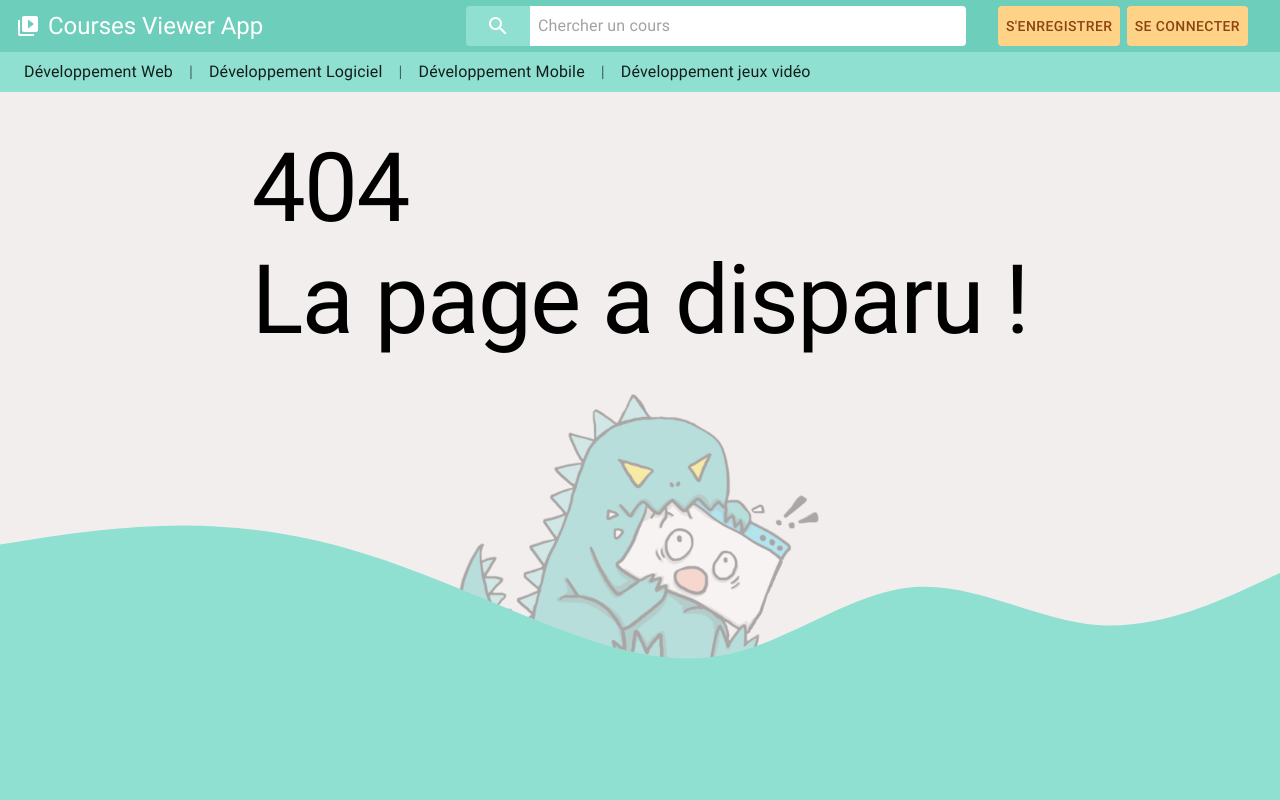
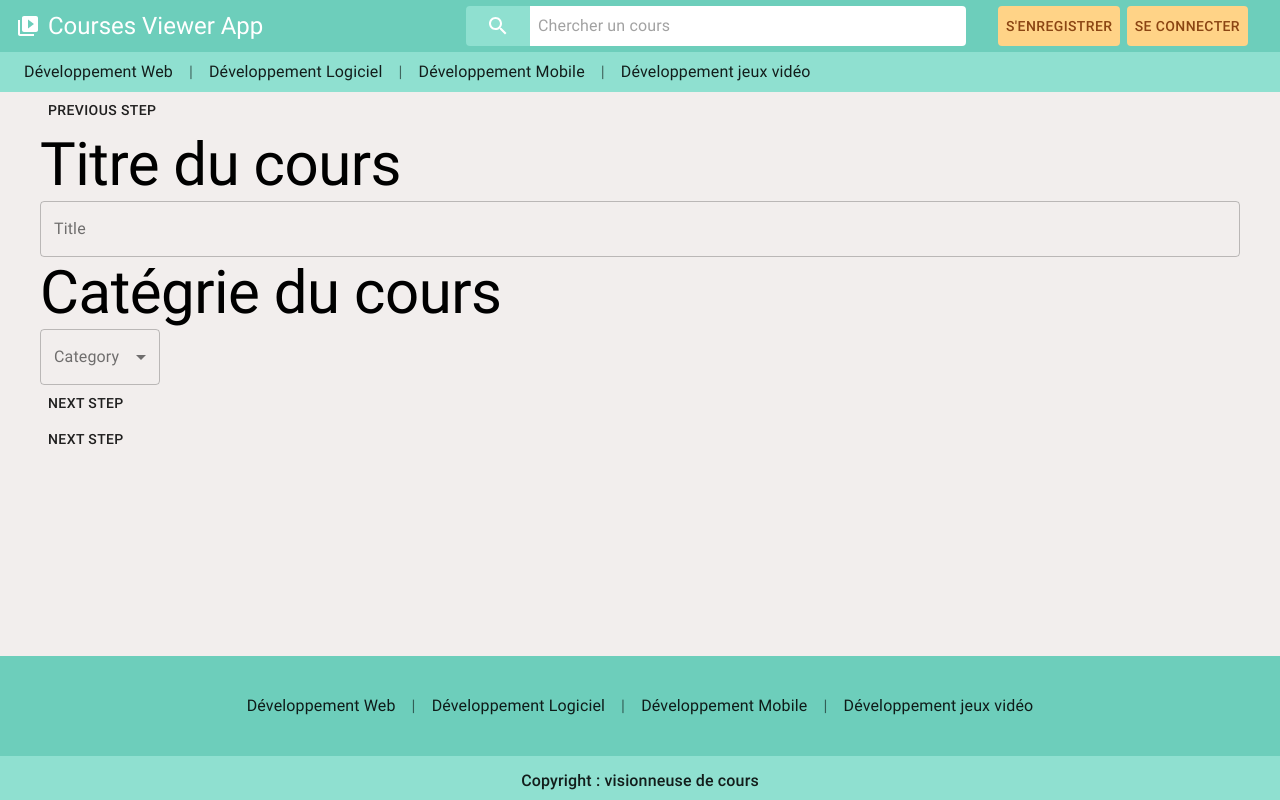
Before and after one commit to arkozor/courses-viewer-app, a Next.js app: page /courseEditor in a window 1280 px wide. Before the commit this address had no page. Shown: the top 800 px of the page. Built offline with nearby package versions, Linux system fonts and the light colour scheme.

Commit message:
WIP courseEditor update

```diff
--- a/components/CourseEditor/ChapterEditor/index.tsx
+++ b/components/CourseEditor/ChapterEditor/index.tsx
@@ -3,12 +3,13 @@
 import classes from './style.module.scss'
 
 const ChapterEditor = (): JSX.Element => {
+    let chapNb: number = 0;
 
     const [state, setState] = React.useState({
-        title: "",
-        category: ""
+        chapterList: []
     })
     const [save, setSave] = React.useState("")
+
     const [newChapter, setNewChapter] = React.useState([])
 
     React.useEffect(() => {
@@ -24,6 +25,7 @@
         });
     }
 
+    console.log(newChapter)
     return (
         <div className={classes.courseEditor}>
             <Typography
@@ -32,17 +34,25 @@
                 Chapter 1
             </Typography>
 
+            <div>{newChapter.map(e => {
+                return <div>{e}</div>
+            })}</div>
+
             <Button onClick={() => {
-                setNewChapter([
+                chapNb+=1;
+                setNewChapter([...newChapter,
                     <div>
                         <Typography
                             variant="h2"
                         >
-                            Chapter 1
+                            {"Chapter " + chapNb}
                         </Typography>
                     </div>
                 ])
-            }}>dsezv</Button>
+
+            }}>
+                Add chapter
+            </Button>
         </div>
     )
 }
--- a/components/CourseEditor/ContentEditor/index.tsx
+++ b/components/CourseEditor/ContentEditor/index.tsx
@@ -2,8 +2,7 @@
 import React from 'react'
 import classes from './style.module.scss'
 
-const ChapterEditor = (): JSX.Element => {
-
+const ContentEditor = (): JSX.Element => {
     let chapNb: number = 0;
 
     const [state, setState] = React.useState({
@@ -54,13 +53,8 @@
             }}>
                 Add chapter
             </Button>
-
-            <div className={classes.navigation}>
-                <Button className={classes.previous} href="courseEditor">Previous</Button>
-                <Button className={classes.next} href="preview">Next</Button>
-            </div>
         </div>
     )
 }
 
-export default ChapterEditor
+export default ContentEditor
--- a/components/CourseEditor/ContentEditor/style.module.scss
+++ b/components/CourseEditor/ContentEditor/style.module.scss
@@ -10,3 +10,9 @@
     width: 120px !important;
     max-width: 300px !important
 }
+
+.navigation {
+    display: flex;
+    flex-direction: row;
+    justify-content: space-between;
+}
--- a/components/CourseEditor/index.tsx
+++ b/components/CourseEditor/index.tsx
@@ -1,9 +1,9 @@
 import classes from './style.module.scss';
 import { Button } from '@material-ui/core'
 import React from 'react'
-import TitleEditor from './TitleEditor';
 import ChapterEditor from './ChapterEditor';
 import ContentEditor from './ContentEditor';
+import TitleEditor from './TitleEditor';
 
 const CourseEditor = () => {
 const [step, setStep] = React.useState(0)
--- /dev/null
+++ b/pages/courseEditor/index.tsx
@@ -0,0 +1,28 @@
+import { FormControl, InputLabel, MenuItem, Select } from '@material-ui/core'
+import CourseEditor from 'components/CourseEditor';
+import React from 'react'
+import classes from './style.module.scss'
+
+const categories = [
+    'CSharp',
+    'Java',
+    'Js',
+    'Php',
+];
+
+const CourseEditorPage = (): JSX.Element => {
+
+    const [category, setCategory] = React.useState('')
+
+    const handleChange = (event: React.ChangeEvent<{ value: unknown }>) => {
+        setCategory(event.target.value as string)
+    }
+
+    return (
+        <div>
+            <CourseEditor/>
+        </div>
+    )
+}
+
+export default CourseEditorPage
```
